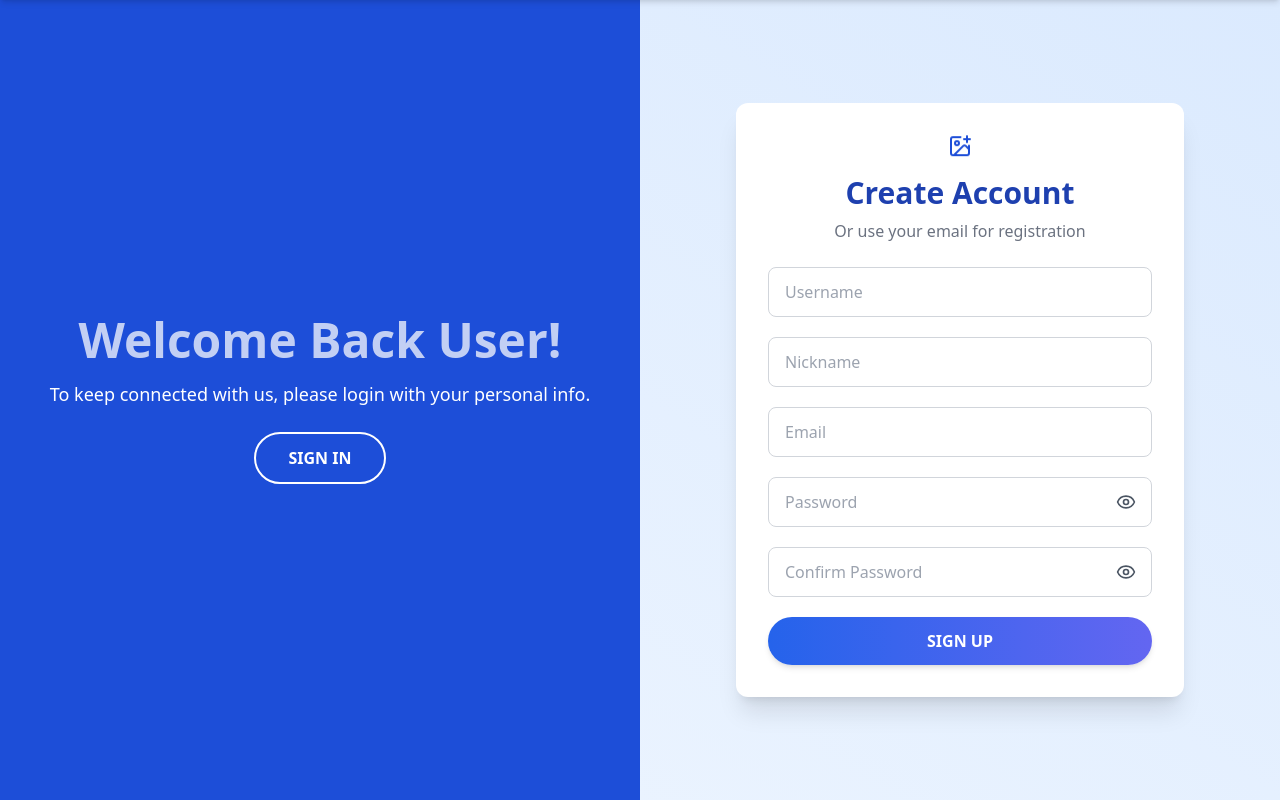
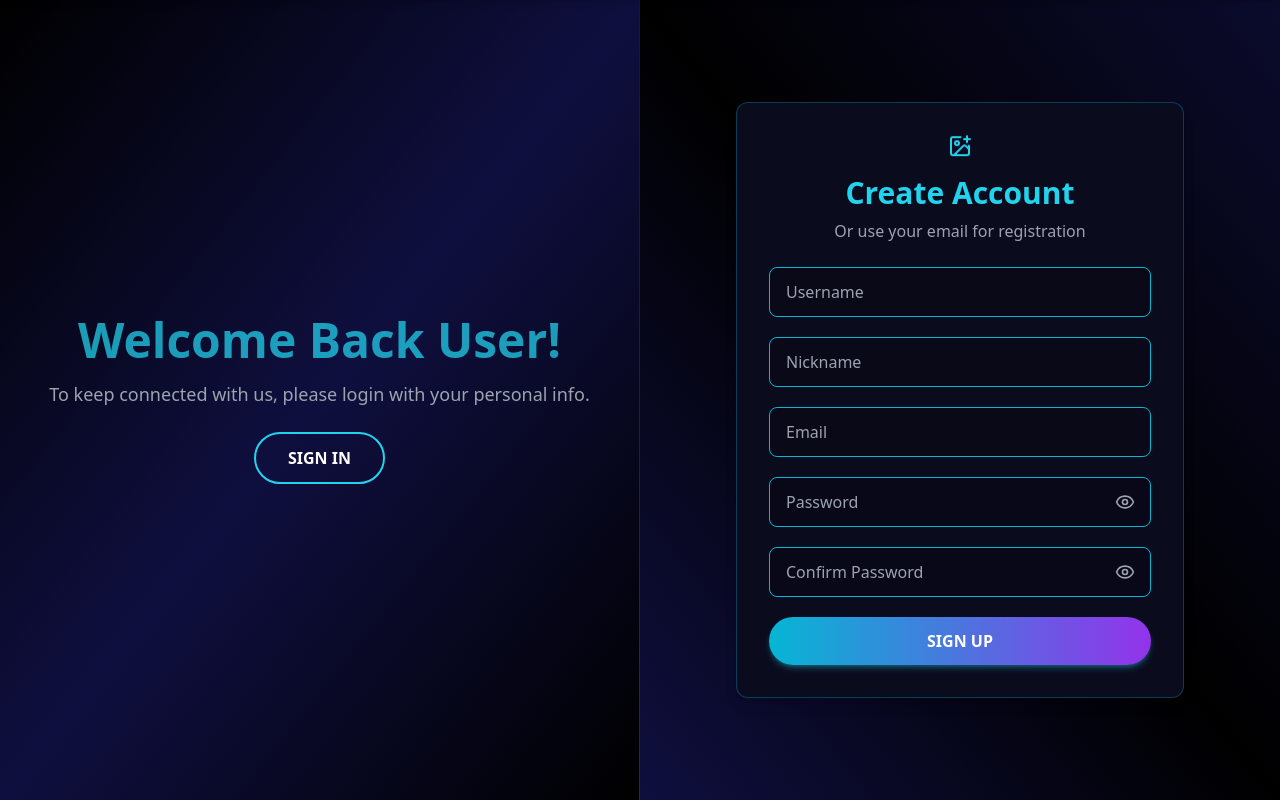
Before and after one commit to sudhansu-sek-panda/JavaBuddy, a React (Vite) app: page /user/signup in a window 1280 px wide. Built offline with nearby package versions, Linux system fonts and the light colour scheme.

Commit message:
update auth pages

```diff
--- a/src/pages/user/SignUp.jsx
+++ b/src/pages/user/SignUp.jsx
@@ -1,18 +1,16 @@
-
-
-import React, { useState } from 'react';
-import { Link, useNavigate } from 'react-router-dom';
-import { toast } from 'react-toastify';
-import { Eye, EyeOff, ImagePlus } from 'lucide-react';
-import { motion } from 'framer-motion';
+import React, { useState } from "react";
+import { Link, useNavigate } from "react-router-dom";
+import { toast } from "react-toastify";
+import { Eye, EyeOff, ImagePlus } from "lucide-react";
+import { motion } from "framer-motion";
 
 const SignUp = () => {
   const [formData, setFormData] = useState({
-    username: '',
-    nickname: '',
-    email: '',
-    password: '',
-    confirmPassword: '',
+    username: "",
+    nickname: "",
+    email: "",
+    password: "",
+    confirmPassword: "",
   });
 
   const [profileImage, setProfileImage] = useState(null);
@@ -46,36 +44,36 @@ const SignUp = () => {
     e.preventDefault();
 
     if (formData.password !== formData.confirmPassword) {
-      toast.error('Passwords do not match.');
+      toast.error("Passwords do not match.");
       return;
     }
 
     try {
       const userData = { ...formData, profileImage: previewImage };
-      localStorage.setItem('logindetails', JSON.stringify(userData));
-      toast.success('SignUp successful!');
-      navigate('/signin');
+      localStorage.setItem("logindetails", JSON.stringify(userData));
+      toast.success("SignUp successful!");
+      navigate("/signin");
     } catch (error) {
       console.error(error);
-      toast.error('Something went wrong.');
+      toast.error("Something went wrong.");
     }
   };
 
   return (
-    <div className="min-h-screen flex flex-col lg:flex-row font-sans bg-gradient-to-tr from-blue-50 to-blue-100">
-
+    <div className="min-h-screen flex flex-col lg:flex-row font-sans">
       {/* Left Panel */}
-      <div className="lg:w-1/2 flex items-center justify-center bg-blue-700 text-white py-20 px-10 text-center">
+      <div className="lg:w-1/2 flex items-center justify-center bg-gradient-to-br from-black via-[#0f0f3f] to-black text-white py-20 px-10 text-center border-r border-cyan-500/20">
         <div>
-          <h2 className="text-5xl font-extrabold mb-4 animate-pulse">
-            Welcome Back{formData.nickname ? `, ${formData.nickname}!` : ' User!'}
+          <h2 className="text-5xl font-extrabold mb-4 animate-pulse text-cyan-400">
+            Welcome Back
+            {formData.nickname ? `, ${formData.nickname}!` : " User!"}
           </h2>
-          <p className="text-lg mb-6">
+          <p className="text-lg mb-6 text-gray-400">
             To keep connected with us, please login with your personal info.
           </p>
           <Link
             to="/user/signin"
-            className="inline-block px-8 py-3 border-2 border-white rounded-full font-semibold hover:bg-white hover:text-blue-700 transition-all duration-300"
+            className="inline-block px-8 py-3 border-2 border-cyan-400 rounded-full font-semibold hover:bg-cyan-400 hover:text-black transition-all duration-300"
           >
             SIGN IN
           </Link>
@@ -83,18 +81,18 @@ const SignUp = () => {
       </div>
 
       {/* Right Panel */}
-      <div className="lg:w-1/2 flex items-center justify-center py-16 px-6">
+      <div className="lg:w-1/2 flex items-center justify-center py-16 px-6 bg-gradient-to-tr from-[#0f0f3f] via-black to-[#0b0b2d] text-white">
         <motion.div
           initial={{ opacity: 0, y: 60 }}
           animate={{ opacity: 1, y: 0 }}
           transition={{ duration: 0.8 }}
-          className="w-full max-w-md bg-white rounded-xl shadow-xl p-8"
+          className="w-full max-w-md bg-[#0b0b1e] rounded-xl shadow-lg p-8 border border-cyan-500/30"
         >
           {/* Upload Image */}
           <div className="flex flex-col items-center mb-4">
             <label
               htmlFor="profileImage"
-              className="cursor-pointer text-blue-700 hover:text-blue-900 flex items-center gap-2 animate-bounce hover:animate-none transition-all duration-500"
+              className="cursor-pointer text-cyan-400 hover:text-cyan-200 flex items-center gap-2 animate-bounce hover:animate-none transition-all duration-500"
               title="Upload Profile Image"
             >
               <ImagePlus size={24} />
@@ -110,56 +108,54 @@ const SignUp = () => {
               <img
                 src={previewImage}
                 alt="Preview"
-                className="mt-3 w-20 h-20 object-cover rounded-full shadow"
+                className="mt-3 w-20 h-20 object-cover rounded-full shadow border border-cyan-500/30"
               />
             )}
           </div>
 
-          <h2 className="text-3xl font-bold text-center text-blue-800 mb-2">Create Account</h2>
-          <p className="text-center text-gray-500 mb-6">Or use your email for registration</p>
+          <h2 className="text-3xl font-bold text-center text-cyan-400 mb-2">
+            Create Account
+          </h2>
+          <p className="text-center text-gray-400 mb-6">
+            Or use your email for registration
+          </p>
 
           <form className="space-y-5" onSubmit={handleSubmit}>
-            {/* Username */}
+            {/* Fields */}
             <input
               type="text"
               name="username"
               value={formData.username}
               onChange={handleChange}
               placeholder="Username"
-              className="w-full px-4 py-3 border border-gray-300 rounded-lg focus:ring-2 focus:ring-blue-500 outline-none"
+              className="w-full px-4 py-3 bg-black/20 text-white border border-cyan-500 rounded-lg focus:ring-2 focus:ring-cyan-400 outline-none"
               required
             />
-
-            {/* Nickname */}
             <input
               type="text"
               name="nickname"
               value={formData.nickname}
               onChange={handleChange}
               placeholder="Nickname"
-              className="w-full px-4 py-3 border border-gray-300 rounded-lg focus:ring-2 focus:ring-blue-500 outline-none"
+              className="w-full px-4 py-3 bg-black/20 text-white border border-cyan-500 rounded-lg focus:ring-2 focus:ring-cyan-400 outline-none"
             />
-
-            {/* Email */}
             <input
               type="email"
               name="email"
               value={formData.email}
               onChange={handleChange}
               placeholder="Email"
-              className="w-full px-4 py-3 border border-gray-300 rounded-lg focus:ring-2 focus:ring-blue-500 outline-none"
+              className="w-full px-4 py-3 bg-black/20 text-white border border-cyan-500 rounded-lg focus:ring-2 focus:ring-cyan-400 outline-none"
               required
             />
-
-            {/* Password */}
             <div className="relative">
               <input
-                type={showPassword.password ? 'text' : 'password'}
+                type={showPassword.password ? "text" : "password"}
                 name="password"
                 value={formData.password}
                 onChange={handleChange}
                 placeholder="Password"
-                className="w-full px-4 py-3 border border-gray-300 rounded-lg focus:ring-2 focus:ring-blue-500 outline-none"
+                className="w-full px-4 py-3 bg-black/20 text-white border border-cyan-500 rounded-lg focus:ring-2 focus:ring-cyan-400 outline-none"
                 required
               />
               <span
@@ -169,21 +165,23 @@ const SignUp = () => {
                     password: !prev.password,
                   }))
                 }
-                className="absolute right-4 top-1/2 transform -translate-y-1/2 cursor-pointer text-gray-600 hover:text-blue-500"
+                className="absolute right-4 top-1/2 transform -translate-y-1/2 text-gray-400 cursor-pointer hover:text-cyan-300 transition"
               >
-                {showPassword.password ? <EyeOff size={20} /> : <Eye size={20} />}
+                {showPassword.password ? (
+                  <EyeOff size={20} />
+                ) : (
+                  <Eye size={20} />
+                )}
               </span>
             </div>
-
-            {/* Confirm Password */}
             <div className="relative">
               <input
-                type={showPassword.confirmPassword ? 'text' : 'password'}
+                type={showPassword.confirmPassword ? "text" : "password"}
                 name="confirmPassword"
                 value={formData.confirmPassword}
                 onChange={handleChange}
                 placeholder="Confirm Password"
-                className="w-full px-4 py-3 border border-gray-300 rounded-lg focus:ring-2 focus:ring-blue-500 outline-none"
+                className="w-full px-4 py-3 bg-black/20 text-white border border-cyan-500 rounded-lg focus:ring-2 focus:ring-cyan-400 outline-none"
                 required
               />
               <span
@@ -193,16 +191,18 @@ const SignUp = () => {
                     confirmPassword: !prev.confirmPassword,
                   }))
                 }
-                className="absolute right-4 top-1/2 transform -translate-y-1/2 cursor-pointer text-gray-600 hover:text-blue-500"
+                className="absolute right-4 top-1/2 transform -translate-y-1/2 text-gray-400 cursor-pointer hover:text-cyan-300 transition"
               >
-                {showPassword.confirmPassword ? <EyeOff size={20} /> : <Eye size={20} />}
+                {showPassword.confirmPassword ? (
+                  <EyeOff size={20} />
+                ) : (
+                  <Eye size={20} />
+                )}
               </span>
             </div>
-
-            {/* Submit */}
             <button
               type="submit"
-              className="w-full bg-gradient-to-r from-blue-600 to-indigo-500 text-white py-3 rounded-full font-semibold hover:from-blue-700 hover:to-indigo-600 transition duration-300 shadow-md"
+              className="w-full bg-gradient-to-r from-cyan-500 to-purple-600 text-white py-3 rounded-full font-semibold hover:from-cyan-600 hover:to-purple-700 transition duration-300 shadow-md shadow-cyan-400/30"
             >
               SIGN UP
             </button>
```
Also changed, not shown: src/pages/admin/AdminSignIn.jsx (+19 -19 lines), src/pages/admin/AdminSignUp.jsx (+19 -249 lines), src/pages/user/SignIn.jsx (+18 -13 lines).
